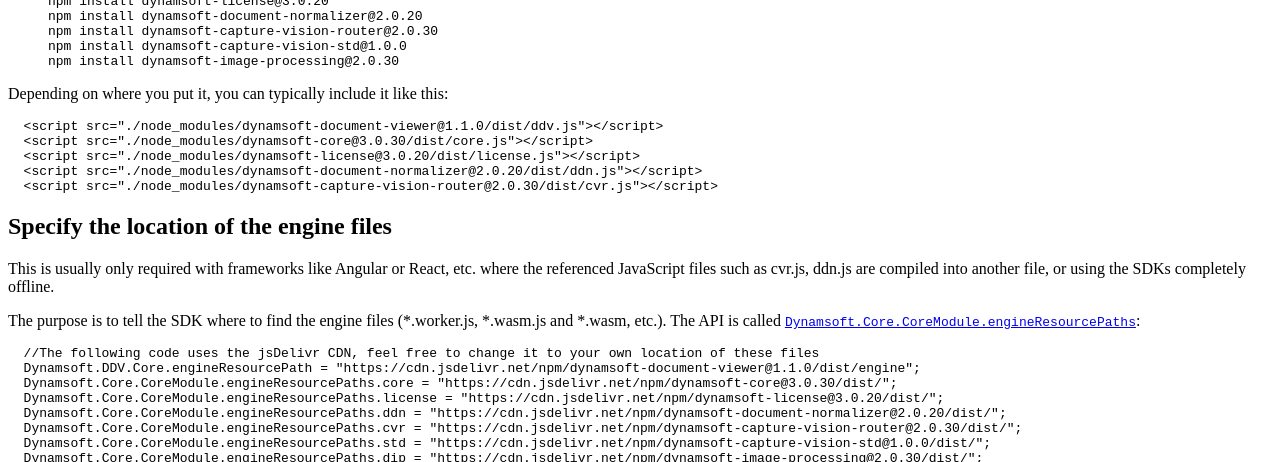
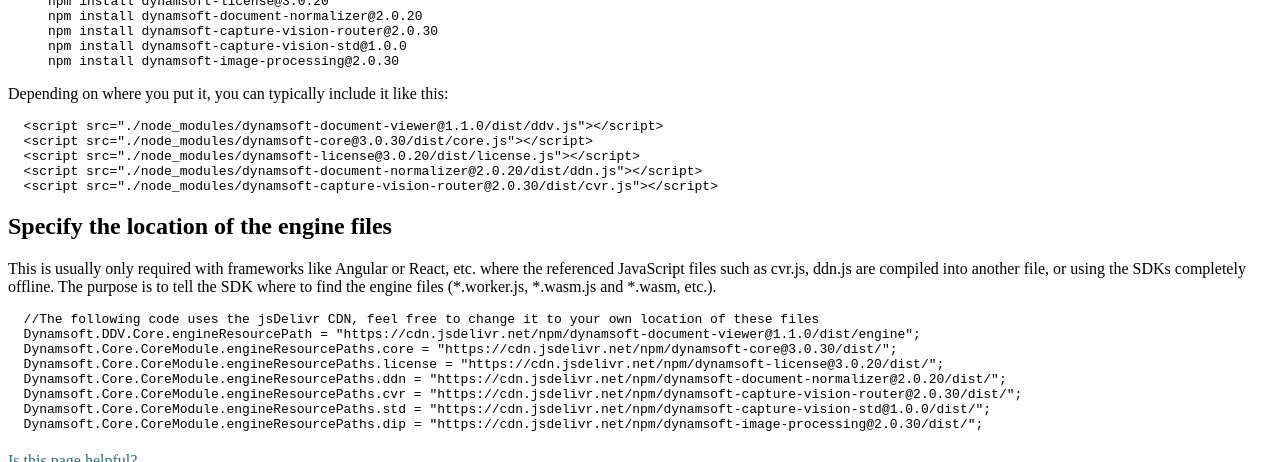
Before and after one commit to dynamsoft-docs/mobile-document-scanner-docs-js, a Jekyll site: the page built from gettingstarted/adddependency.md, in a window 1280 px wide and 900 px high, scrolled down 1278 px, cut to the strip 0-462 px from the top of the window. Built offline with Jekyll 4.4.1, drawn with Linux system fonts in a browser that asks for light colours.

Commit message:
Update adddependency.md

````diff
--- a/gettingstarted/adddependency.md
+++ b/gettingstarted/adddependency.md
@@ -104,9 +104,7 @@ or
 
 ## Specify the location of the engine files
 
-This is usually only required with frameworks like Angular or React, etc. where the referenced JavaScript files such as cvr.js, ddn.js are compiled into another file, or using the SDKs completely offline.
-
-The purpose is to tell the SDK where to find the engine files (*.worker.js, *.wasm.js and *.wasm, etc.). The API is called [`Dynamsoft.Core.CoreModule.engineResourcePaths`](https://www.dynamsoft.com/capture-vision/docs/web/programming/javascript/api-reference/core/core-module-class.html?product=ddn&lang=javascript#engineresourcepaths):
+This is usually only required with frameworks like Angular or React, etc. where the referenced JavaScript files such as cvr.js, ddn.js are compiled into another file, or using the SDKs completely offline. The purpose is to tell the SDK where to find the engine files (*.worker.js, *.wasm.js and *.wasm, etc.).
 
   ```typescript
   //The following code uses the jsDelivr CDN, feel free to change it to your own location of these files
````
